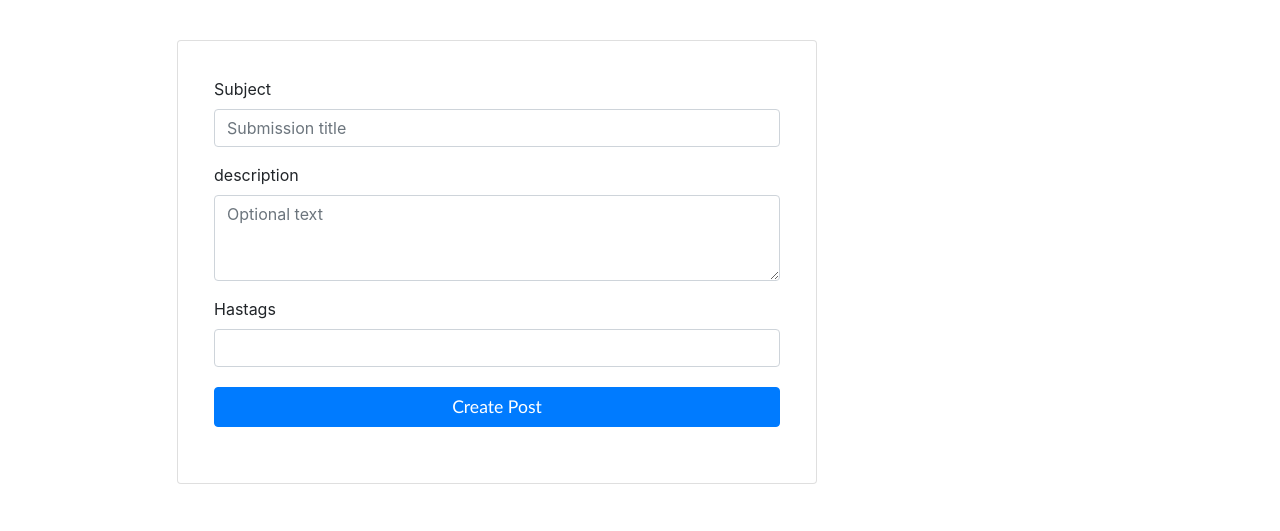
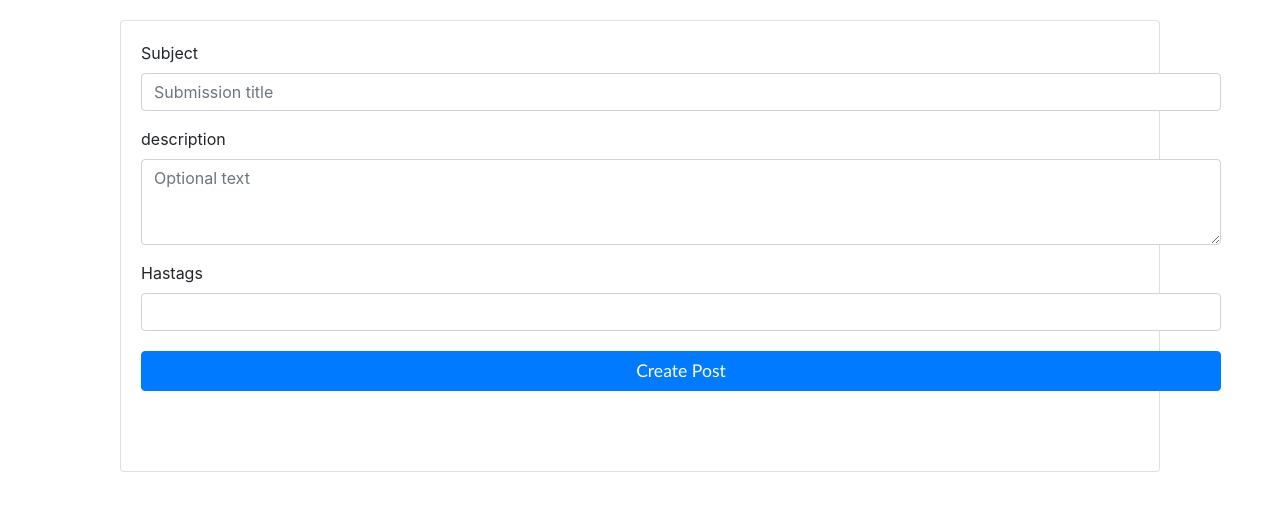
Before and after one commit to MuhammadHayat98/Django-login-reg, a Django app: page /post/ in a window 1280 px wide. Shown: the part 100-631 px from the top of the page. Run offline with Django 3.2, Linux system fonts and the light colour scheme; a user stored in the database is signed in; some libraries are stand-ins or nearby versions.

Commit message:
corrections

```diff
--- a/accounts/static/css/blog.css
+++ b/accounts/static/css/blog.css
@@ -1,21 +1,25 @@
 body{
     background-color: white;
     margin: 2px;
+
 }
 .container{
-    margin-left: 10rem;
-    margin-right: 10rem;
-    display: table-caption;
+    padding: 20px;
+
+}
+.row{
+    display: block;
     align-items: center;
+    justify-content: center;
 }
-
 div p{
 	text-align:center;
 	font-family: Arial, Helvetica, sans-serif;
 }
 
 button{
-	font-family: 'Times New Roman';
+    font-family: 'Times New Roman';
+    display: inline-block;
 }
 .navbar-brand{
 	font-family: Arial, Helvetica, sans-serif;
@@ -34,12 +38,18 @@ button{
     text-decoration: underline;
 }
 .card {
-	margin: 0 auto; /* Added */
-	float: center; /* Added */
-    margin-bottom: 10px; /* Added */
-    width: 40rem;
+	margin: 0 auto;
+	float: center;
+    margin-bottom: 10px;
+    width: 65rem;
     height: auto;
-    margin-bottom: 40px;;
+    margin-bottom: 40px;
+}
+.card-body{
+    display: block;
+    width: 70rem;
+    height: auto;
+    margin-bottom: 40px;
 }
 
 .card-text.description{
@@ -54,9 +64,6 @@ button{
     font-size: small;
     text-align: left;
 }
-.items{
-    padding-top: 100px;
-}
 .btn{
     margin-top:20px;
     margin-bottom:20px;
--- a/accounts/static/css/post.css
+++ b/accounts/static/css/post.css
@@ -1,21 +1,25 @@
+
 body{
     background-color: white;
     margin: 2px;
+
 }
 .container{
-    margin-left: 10rem;
-    margin-right: 10rem;
-    display: table-caption;
-
+    padding: 20px;
 }
-
+.row{
+    display: block;
+    align-items: center;
+    justify-content: center;
+}
 div p{
 	text-align:center;
 	font-family: Arial, Helvetica, sans-serif;
 }
 
 button{
-	font-family: 'Times New Roman';
+    font-family: 'Times New Roman';
+    display: inline-block;
 }
 .navbar-brand{
 	font-family: Arial, Helvetica, sans-serif;
@@ -25,8 +29,7 @@ button{
 .navbar{
     padding: 5px;
     padding-left: 10rem;
-    border-bottom: 1px solid #333333;
-
+    border-bottom: 1px solid #333333
 }
 .nav-link{
     font-size: large;
@@ -35,13 +38,15 @@ button{
     text-decoration: underline;
 }
 .card {
-    margin: 0 auto; /* Added */
-    padding: 1rem;
-	float: left; /* Added */
-    margin-top: 40px;
+	margin: 0 auto;
+	float: center;
+    margin-bottom: 10px;
     width: 40rem;
     height: auto;
-    margin-bottom: 40px;;
+    margin-bottom: 40px;
+}
+.card-body{
+    display: block;
 }
 
 .card-text.description{
@@ -49,14 +54,12 @@ button{
 }
 .card-text.hashTags{
     font: blue;
-    font-size: 40px;
+    font-size: 20px;
+    text-align: left;
 }
 .card-text.postBy{
     font-size: small;
     text-align: left;
-}
-.items{
-    padding-top: 100px;
 }
 .btn{
     margin-top:20px;
@@ -64,3 +67,9 @@ button{
     font-family: 'Gill Sans', 'Gill Sans MT', Calibri, 'Trebuchet MS', sans-serif;
     font-size: 1.1rem;
 }
+.table{
+    background-color: white;
+}
+table, th, td {
+    border: 1px solid black;
+  }
--- a/accounts/templates/accounts/post.html
+++ b/accounts/templates/accounts/post.html
@@ -8,22 +8,22 @@
     <meta name='viewport' content='width=device-width, initial-scale=1'>
     <link rel="stylesheet" href="https://stackpath.bootstrapcdn.com/bootstrap/4.5.2/css/bootstrap.min.css" integrity="sha384-JcKb8q3iqJ61gNV9KGb8thSsNjpSL0n8PARn9HuZOnIxN0hoP+VmmDGMN5t9UJ0Z" crossorigin="anonymous">
     <script src="https://code.jquery.com/jquery-3.5.1.min.js" integrity="sha256-9/aliU8dGd2tb6OSsuzixeV4y/faTqgFtohetphbbj0=" crossorigin="anonymous"></script>
-    <link rel="stylesheet" href="{% static 'css/post.css' %}" >
+    <link rel="stylesheet" href="{% static 'css/blog.css' %}" >
     <nav class="navbar navbar-light bg-light">
         <a class="navbar-brand">Blogging Home</a>
         <ul class="nav justify-content-center">
             <li class="nav-item">
-          <a class="nav-link" href="/blog">Blog</a>
+              <a class="nav-link" href="/">Blog</a>
             </li>
             <li class="nav-item">
               <a class="nav-link" href="/account">account</a>
             </li>
         </ul>
     </nav>
-
 </head>
         <body>
           <div class = "container">
+            <div class="row">
               <div class="card" id = "card">
                 <div class="card-body">
                     <form action="#" method="POST">
@@ -53,6 +53,7 @@
                 </div>
             </div>
             </div>
+          </div>
             </script>
              <!-- jQuery first, then Popper.js, then Bootstrap JS -->
              <!-- <script src="https://code.jquery.com/jquery-3.5.1.slim.min.js" integrity="sha384-DfXdz2htPH0lsSSs5nCTpuj/zy4C+OGpamoFVy38MVBnE+IbbVYUew+OrCXaRkfj" crossorigin="anonymous"></script> -->
```
Also changed, not shown: accounts/templates/accounts/blog.html (+8 -3 lines). Lines whose indentation alone changed are shown as unchanged.
